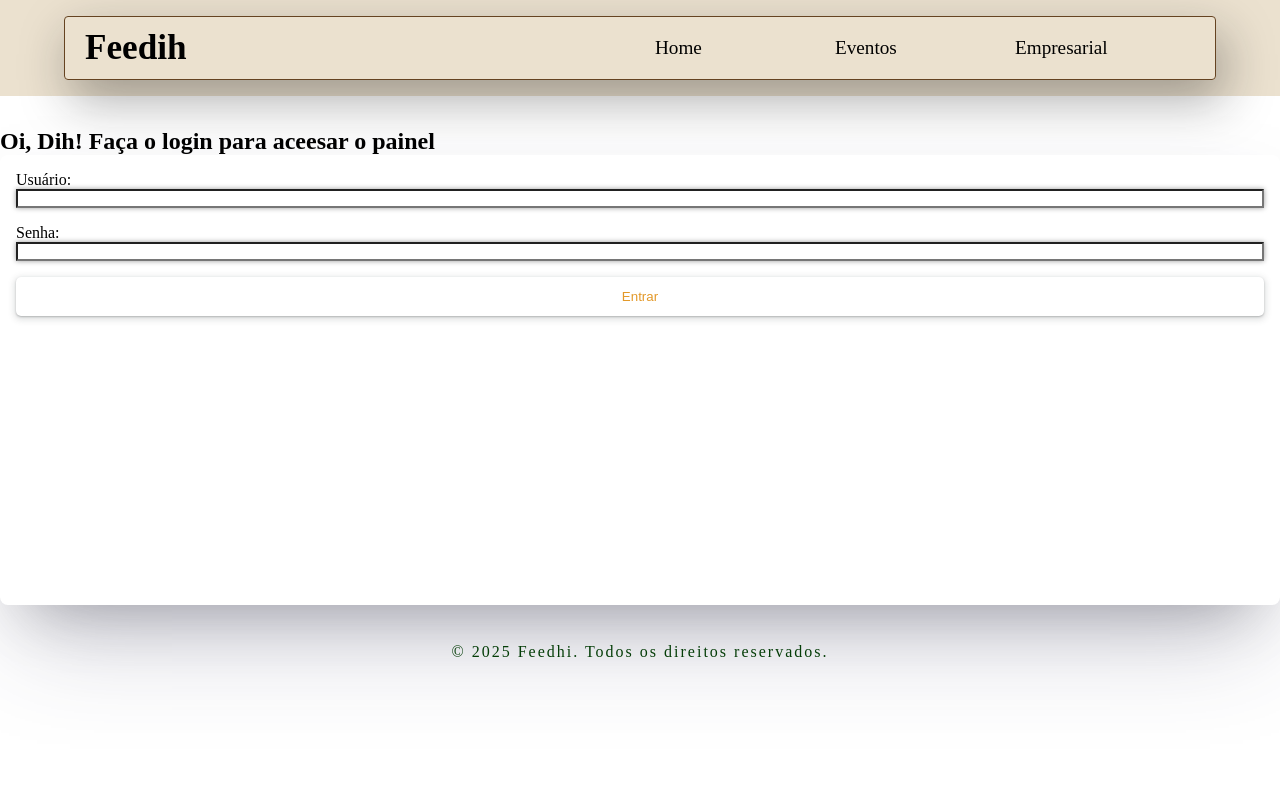
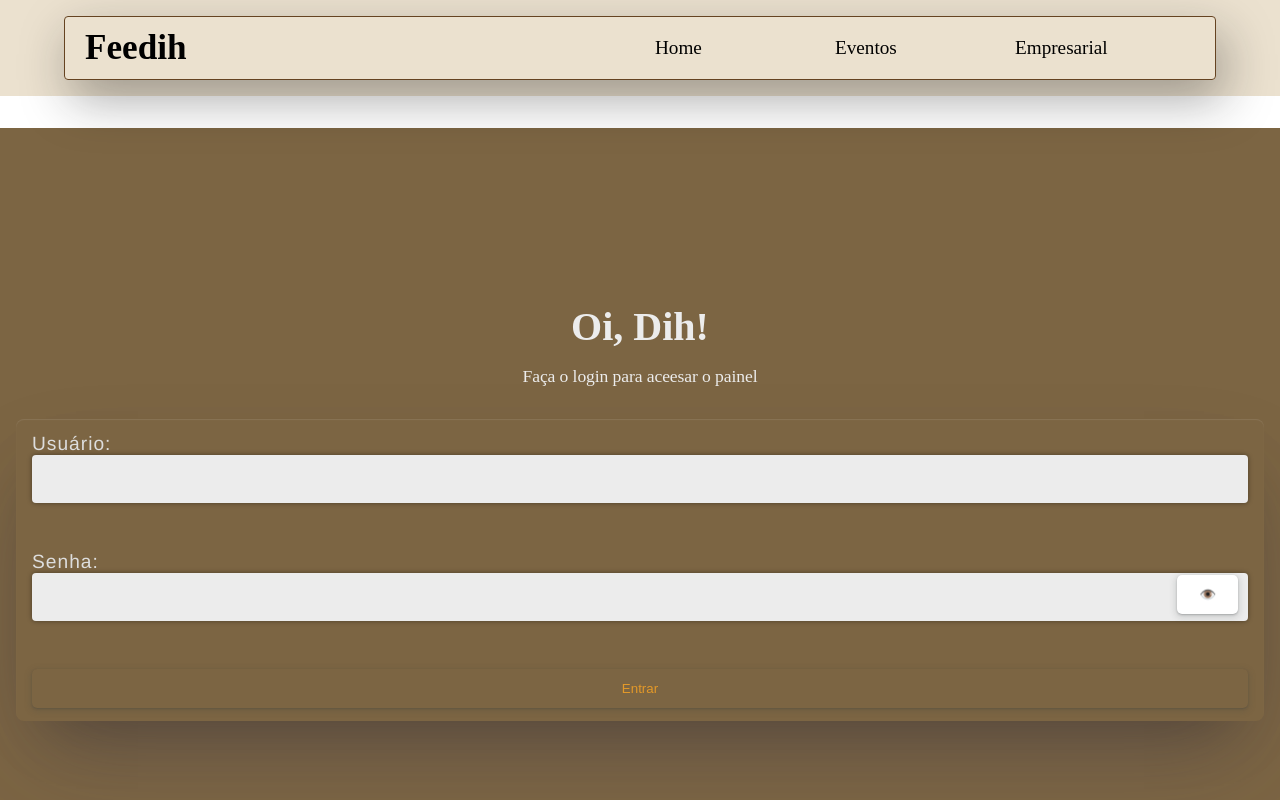
Before and after one commit to Dev-Josee/portfolio-frontend, a React (Vite) app: page /login in a window 1280 px wide. Shown: the top 800 px of the page. Built offline with nearby package versions, Linux system fonts and the light colour scheme; a web font is replaced by a local one.

Commit message:
adicionado um toggle no input de password

```diff
--- a/src/components/LoginForm/auth/LoginAdmin.jsx
+++ b/src/components/LoginForm/auth/LoginAdmin.jsx
@@ -7,8 +7,14 @@ const LoginAdmin = () => {
     const [username, setUserName] = useState('');
     const [password, setPassword] = useState('');
     const [message, setMessage] = useState('');
+    const [showPassword, setShowPassword] = useState(false);
 
     const navigate = useNavigate();
+
+    const togglePasswordVisibility = () => {
+        setShowPassword(!showPassword)
+    }
+
 
     const handleSubmit = async (e) => {
         e.preventDefault();
@@ -49,8 +55,11 @@ const LoginAdmin = () => {
     return (
         <div className={styles.logincontainer}>
             <h2 className={styles.TitleLogin}>
-               Oi, Dih! Faça o login para aceesar o painel
+                Oi, Dih!
             </h2>
+            <p className={styles.Plogin}>
+                Faça o login para aceesar o painel
+            </p>
 
             {message && <p className={styles.message}>{message}</p>}
 
@@ -68,14 +77,24 @@ const LoginAdmin = () => {
                 </div>
                 <div className={styles.formGroup}>
                     <label htmlFor="password">Senha:</label>
+                    <div className={styles.passwordContainer}>
                         <input
-                    type="password"
+                            type={showPassword ? "text" : "password"}
                             id="password"
                             value={password}
                             onChange={(e) => setPassword(e.target.value)}
                             required
                             className={styles.input}
                         />
+                        <button
+                            type="button"
+                            onClick={togglePasswordVisibility}
+                            className={styles.toggleButton}
+                        >
+                            {showPassword ? '🙈' : '👁️'}
+                        </button>
+                    </div>
+
                 </div>
                 <button type="submit" className={styles.button}>Entrar</button>
             </form>
--- a/src/components/LoginForm/auth/LoginAdmin.module.css
+++ b/src/components/LoginForm/auth/LoginAdmin.module.css
@@ -0,0 +1,91 @@
+.logincontainer {
+    width: 100%;
+    height: 100dvh;
+    display: flex;
+    justify-content: center;
+    align-items: center;
+    flex-direction: column;
+    padding: 4rem 1rem;
+    background-color: #7c6543;
+}
+.logincontainer p{
+    color: #ececec;
+    font-size: 1.1rem;
+    margin-bottom: 2rem;
+    text-align: center;
+}
+
+.TitleLogin{
+    font-size: 2.5rem;
+    text-align: center;
+    font-weight: 600;
+    color: #ececec;
+    margin-bottom: 1rem;
+
+}
+form{
+    width: 100%;
+    height:45%;
+
+    display: flex;
+    justify-content: center;
+
+
+}
+.formGroup{
+    position: relative;
+    width: 100%;
+    margin-bottom: 2rem;
+}
+.formGroup label{
+    color: #dddddd;
+    font-size: 1.2rem;
+    letter-spacing: 1px;
+    font-family: Helvetica;
+
+}
+.formGroup input{
+    width: 100%;
+    height: 3rem;
+    padding: 0.5rem;
+    border-radius: 4px;
+    border: none;
+    outline: none;
+    font-size: 1rem;
+    background-color: #ececec;
+    color: #333333;
+}
+
+.formGroup input:focus{
+    border: 2px solid #dbdbdb;
+    box-shadow: 0 0 5px rgba(124, 101, 67, 0.5);
+}
+
+
+
+
+.Plogin{
+    font-size: 1.2rem;
+    margin-bottom: 4rem;
+    color: #ececec;
+    text-align: center;
+    letter-spacing: -0.1px;
+}
+
+
+.toggleButton{
+    background-color: white;
+    width: auto;
+    position: absolute;
+    top: 50%;
+    right: 10px;
+    transform: translateY(-28%);
+    cursor: pointer;
+    transition: transform 0.3s ease-in-out;
+}
+.toggleButton:hover{
+    transform: scale3d(1.1, 1, 1);
+    background-color: #ececec;
+    box-shadow: #32325d40 0px 30px 60px -12px, #0000009a 0px 18px 36px -18px;
+
+}
```
Lines whose indentation alone changed are shown as unchanged.
